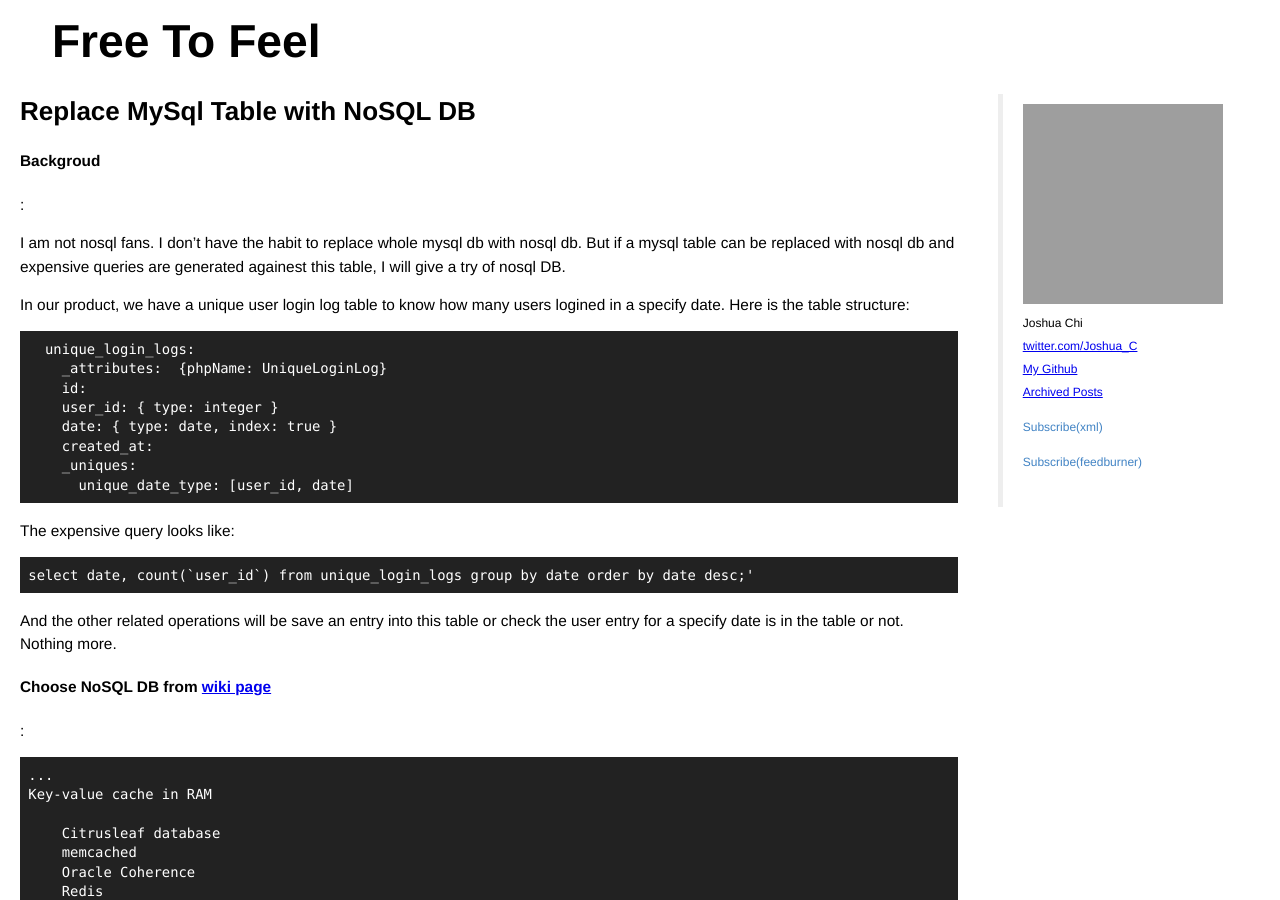
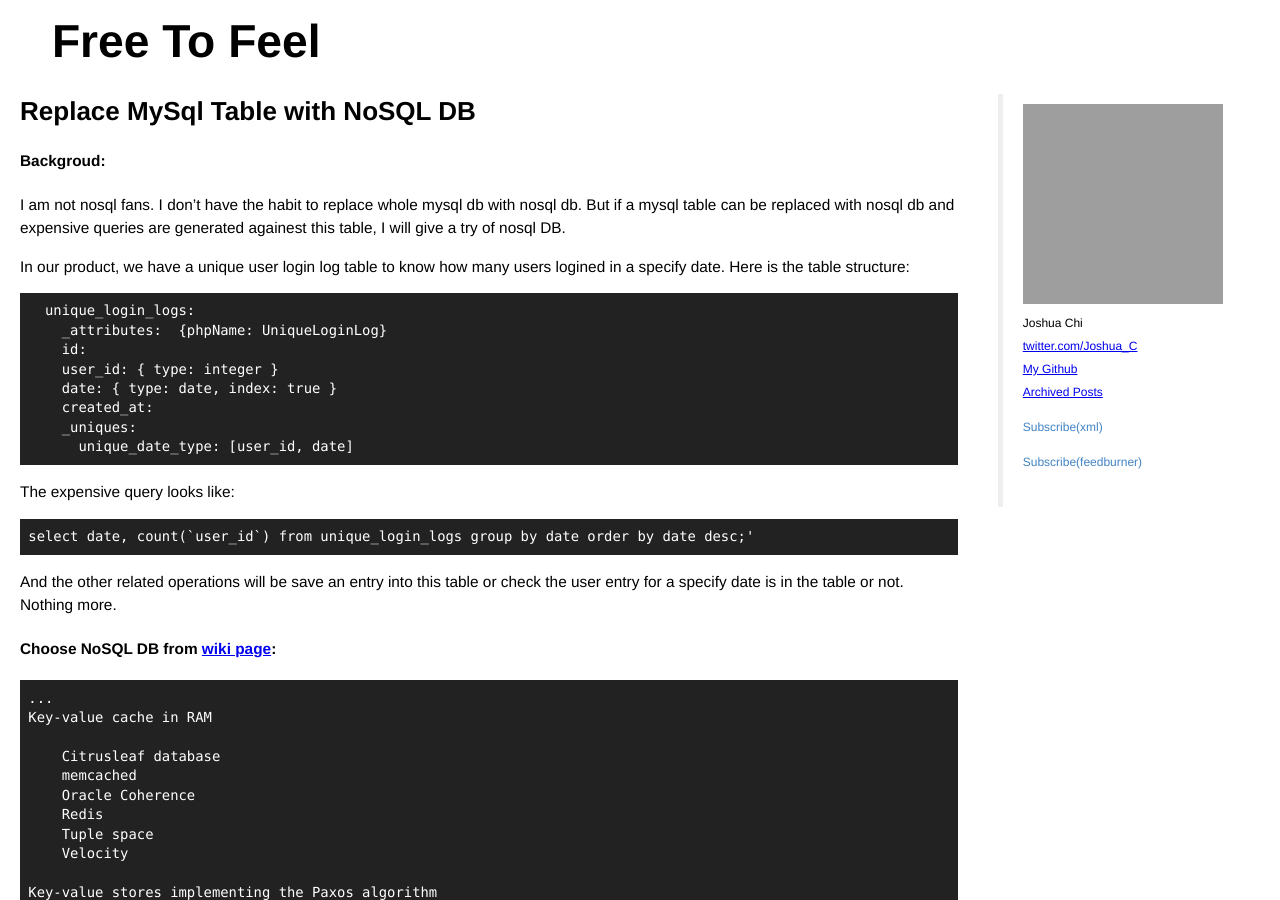
Before and after one commit to JoshuaChi/joshuachi.github.com, a Jekyll site: the page built from _posts/2011-06-12-nosql-db-try.markdown, in a window 1280 px wide and 900 px high. Built offline with Jekyll 4.4.1, drawn with Linux system fonts in a browser that asks for light colours; Markdown is read by kramdown in place of the engine named in the settings; comment, search, counter and statistics services are not loaded; grey boxes are pictures that could not be loaded.

```diff
--- a/_posts/2011-06-12-nosql-db-try.markdown
+++ b/_posts/2011-06-12-nosql-db-try.markdown
@@ -5,7 +5,7 @@ tags:  mysql,nosql,mongodb
 ---
 
 
-<h4>Backgroud</h4>:
+<h4>Backgroud:</h4>
 
 I am not nosql fans. I don't have the habit to replace whole mysql db with nosql db. But if a mysql table can be replaced with nosql db and expensive queries are generated againest this table, I will give a try of nosql DB.
 
@@ -31,7 +31,7 @@ select date, count(`user_id`) from unique_login_logs group by date order by date
 And the other related operations will be save an entry into this table or check the user entry for a specify date is in the table or not. Nothing more.
 
 
-<h4>Choose NoSQL DB from <a href='http://en.wikipedia.org/wiki/NoSQL'>wiki page</a></h4> :
+<h4>Choose NoSQL DB from <a href='http://en.wikipedia.org/wiki/NoSQL'>wiki page</a>: </h4>
 
 <pre>
 ...
@@ -148,6 +148,7 @@ mongo   1.1.4 (stable)        MongoDB database driver
 <h4>Get stored items with php function</h4>
 
 <pre>
+
 <?php
 // connect
 $m = new Mongo();
@@ -171,6 +172,7 @@ $g = $collection->group($keys, $initial, $reduce);
 
 echo '<pre>';
 var_dump($g);
+
 </pre>
 
 Output looks like:
```
